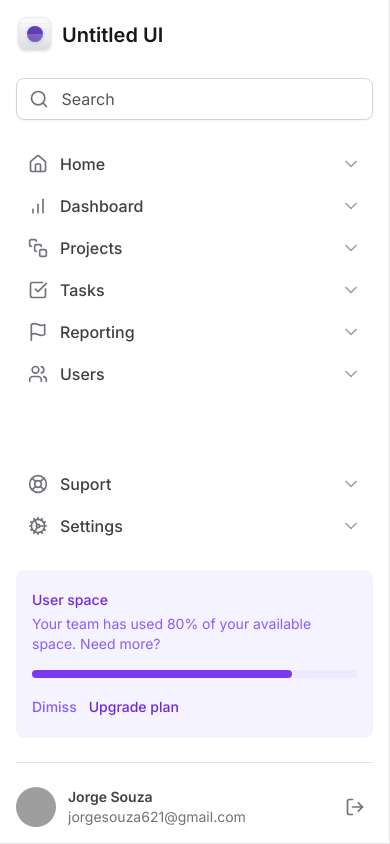
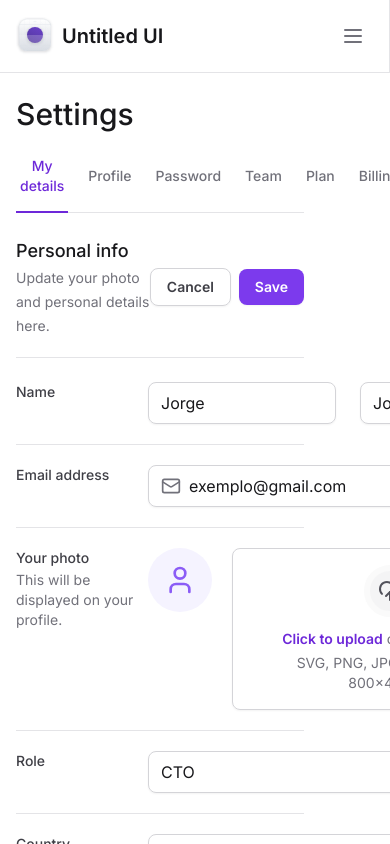
Before and after one commit to jorgedss/tailwind-css, a Next.js app: page / in a window 390 px wide. Shown: the top 844 px of the page. Built offline with nearby package versions, Linux system fonts and the light colour scheme; grey boxes are pictures that could not be loaded.

Commit message:
Abertura da Sidebar

```diff
--- a/package.json
+++ b/package.json
@@ -10,6 +10,7 @@
   },
   "dependencies": {
     "@formkit/auto-animate": "^0.8.2",
+    "@radix-ui/react-collapsible": "^1.1.0",
     "@radix-ui/react-select": "^2.1.1",
     "@radix-ui/react-tabs": "^1.1.0",
     "framer-motion": "^11.3.28",
--- a/src/app/layout.tsx
+++ b/src/app/layout.tsx
@@ -20,7 +20,9 @@ export default function RootLayout({
       <body className={inter.className}>
         <div className="min-h-screen grid grid-cols-app">
           <Sidebar />
-          <main className="px-8 pb-12 pt-8 ">{children}</main>
+          <main className="px-4 pb-12 pt-24 lg:col-start-2 lg:px-8 lg:pb-12 lg:pt-8 ">
+            {children}
+          </main>
         </div>
       </body>
     </html>
--- a/src/components/Sidebar/index.tsx
+++ b/src/components/Sidebar/index.tsx
@@ -1,5 +1,5 @@
+'use client'
 import { Logo } from './logo'
-
 import {
   BarChart,
   CheckSquare,
@@ -7,6 +7,7 @@ import {
   Flag,
   Home,
   LifeBuoy,
+  Menu,
   Search,
   SquareStack,
   Users,
@@ -15,11 +16,29 @@ import { NavItem } from './NavItem'
 import { UsedSpaceWidget } from './UsedSpaceWidget'
 import { Profile } from './Profile'
 import * as Input from '../Input'
+import * as Collapsible from '@radix-ui/react-collapsible'
+import { Button } from '../Button'
 
 export function Sidebar() {
   return (
-    <aside className="flex p-4 bottom-0 flex-col border-b gap-6 border-r  border-zinc-200  top-0  fixed left-0 right-0 z-20 bg-white lg:right-auto lg:w-80 lg:border-r lg:px-5 lg:py-8 lg:relative">
+    <Collapsible.Root
+      className="flex p-4 data-[state=open]:bottom-0
+    lg:data-[state=closed]:bottom-0  flex-col border-b gap-6 border-r  border-zinc-200  top-0  fixed
+    left-0 right-0 z-20 bg-white lg:right-auto lg:w-80 lg:border-r lg:px-5 lg:py-8 lg:relative"
+    >
+      <div className="flex items-center justify-between">
         <Logo />
+        <Collapsible.Trigger className="lg:hidden" asChild>
+          <Button variant="ghost">
+            <Menu className="h-6 w-6" />
+          </Button>
+        </Collapsible.Trigger>
+      </div>
+
+      <Collapsible.Content
+        forceMount
+        className="flex flex-1 flex-col gap-6 data-[state=closed]:hidden lg:data-[state=closed]:flex"
+      >
         <Input.Root>
           <Input.Prefix>
             <Search className="text-zinc-500 h-5 w-5" />
@@ -27,7 +46,7 @@ export function Sidebar() {
           <Input.Control placeholder=" Search" />
         </Input.Root>
 
-      <nav className="space-y-0.5">
+        <nav className=" animate-slideDowndAndFade space-y-0.5">
           <NavItem title="Home" icon={Home} />
           <NavItem title="Dashboard" icon={BarChart} />
           <NavItem title="Projects" icon={SquareStack} />
@@ -47,6 +66,7 @@ export function Sidebar() {
           <div className="h-px bg-zinc-200"></div>
           <Profile />
         </div>
-    </aside>
+      </Collapsible.Content>
+    </Collapsible.Root>
   )
 }
```
Also changed, not shown: 1 other file (tests, documents, lock files or other folders). Lines whose indentation alone changed are shown as unchanged.
